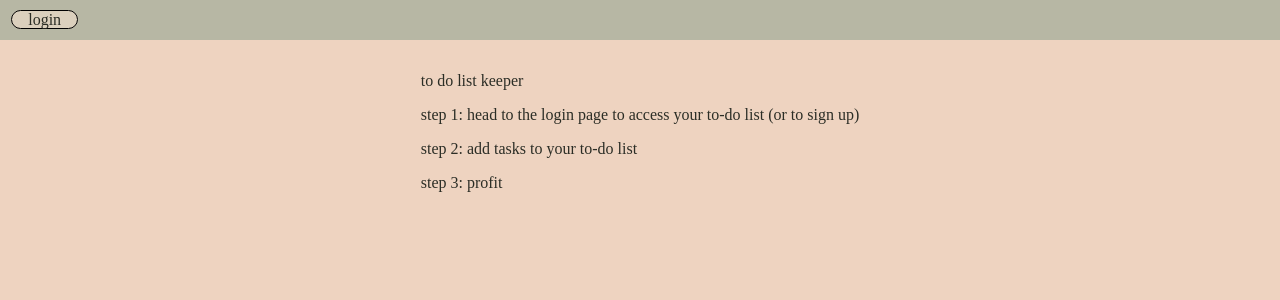
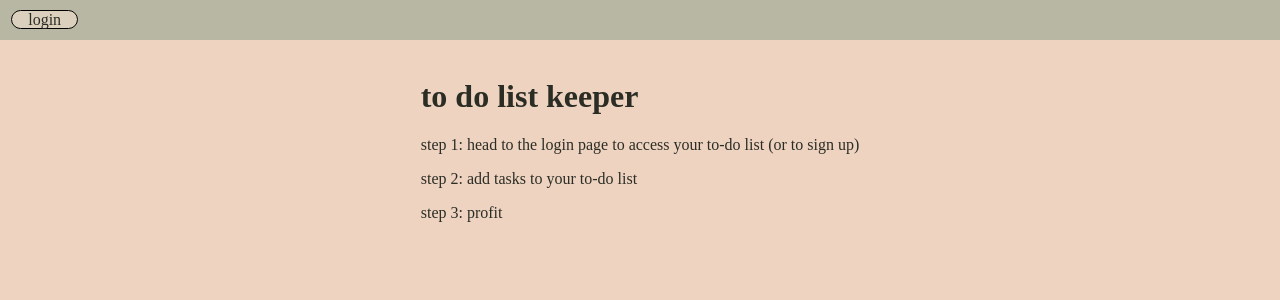
Before and after one commit to k-schrattenholzer/auth-frontend, a React (Create React App) app: page / in a window 1280 px wide. Shown: the top 300 px of the page. Built offline with nearby package versions, Linux system fonts and the light colour scheme; a web font is replaced by a local one.

Commit message:
updated homepage styling"

```diff
--- a/src/components/HomePage.js
+++ b/src/components/HomePage.js
@@ -5,7 +5,7 @@ export default class HomePage extends Component {
         return (
             <div>
                 <span>
-                    <p>to do list keeper</p>
+                    <h1>to do list keeper</h1>
                     <p>step 1: head to the login page to access your to-do list (or to sign up)</p>
                     <p>step 2: add tasks to your to-do list</p>
                     <p>step 3: profit</p>
```
